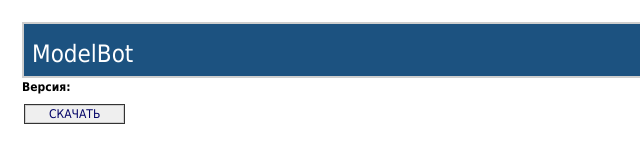
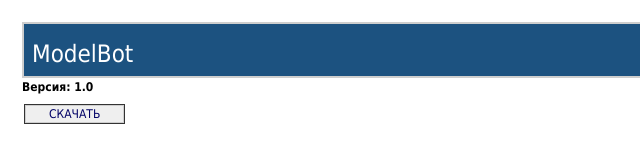
Before and after one commit to ArtemD7265/ArtemD7265, a plain HTML site: page index.html in a window 1280 px wide. Shown: the full height of the page, 0-640 px from the left. Drawn offline with Linux system fonts and the light colour scheme.

Commit message:
Update index.html

```diff
--- a/index.html
+++ b/index.html
@@ -121,7 +121,7 @@ function CompareVersions(v1, v2)
 <TR><TD><TABLE CELLPADDING="2" CELLSPACING="0" BORDER="0" BGCOLOR="#cecece" WIDTH="100%"><TR><TD><TABLE BGCOLOR="#1c5280" WIDTH="100%" CELLPADDING="0" CELLSPACING="0" BORDER="0"><TR><TD CLASS="Banner" /></TR><TR><TD CLASS="Banner"><SPAN CLASS="BannerTextCompany" /></TD></TR><TR><TD CLASS="Banner"><SPAN CLASS="BannerTextApplication">ModelBot</SPAN></TD></TR><TR><TD CLASS="Banner" ALIGN="RIGHT" /></TR></TABLE></TD></TR></TABLE></TD></TR>
 <!-- End Banner -->
 
-</TD></TR><TR><TD><B>Версия:</B></TD><TD WIDTH="5">
+</TD></TR><TR><TD><B>Версия: 1.0</B></TD><TD WIDTH="5">
 
 <!-- Begin Dialog -->
 <TR><TD ALIGN="LEFT"><TABLE CELLPADDING="2" CELLSPACING="0" BORDER="0" WIDTH="540"><TR><TD WIDTH="496">
```
